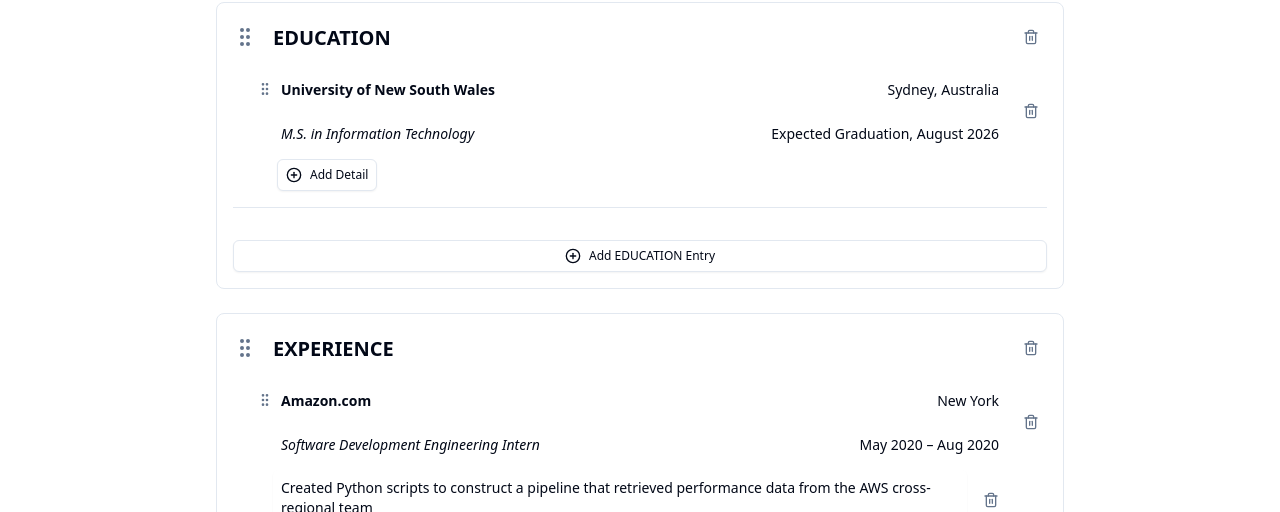
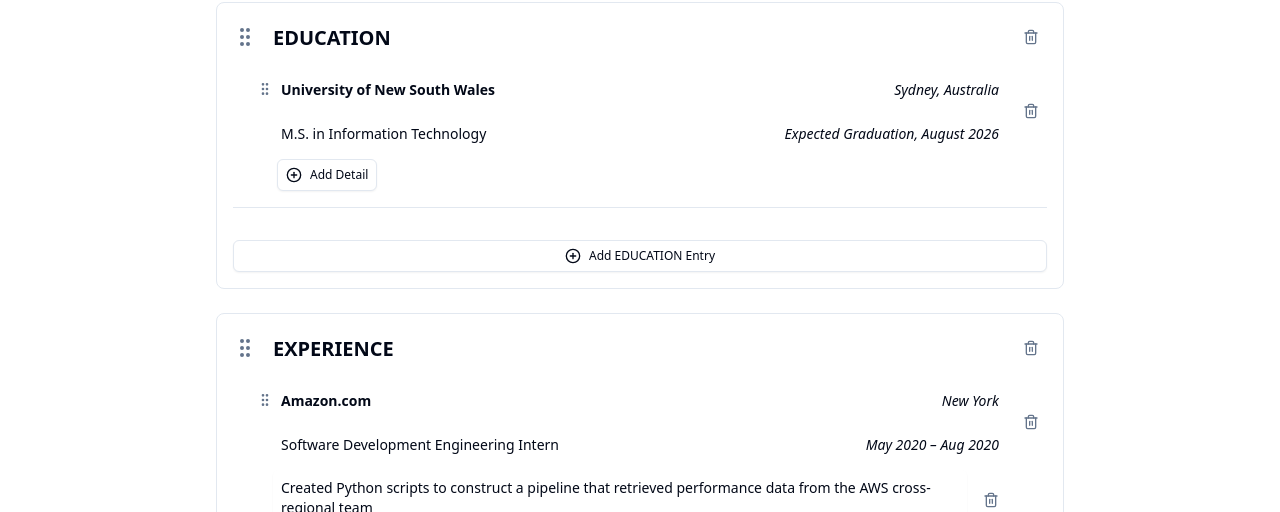
Before and after one commit to Alfie728/Career-Canvas, a Next.js app: page / in a window 1280 px wide. Shown: the part 194-706 px from the top of the page. Built offline with nearby package versions, Linux system fonts and the light colour scheme.

Commit message:
italics for additional details

```diff
--- a/components/Entry.tsx
+++ b/components/Entry.tsx
@@ -82,7 +82,7 @@ export function Entry({
             onChange={(e) =>
               updateEntry(sectionId, entry.id, "location", e.target.value)
             }
-            className="text-right border-none bg-transparent p-2"
+            className="italic text-right border-none bg-transparent p-2"
             placeholder="Additional Details (Organizations, places, etc.)"
           />
           <Input
@@ -90,7 +90,7 @@ export function Entry({
             onChange={(e) =>
               updateEntry(sectionId, entry.id, "subtitle", e.target.value)
             }
-            className="italic border-none bg-transparent p-2"
+            className="border-none bg-transparent p-2"
             placeholder="Subtitle"
           />
           <Input
@@ -98,7 +98,7 @@ export function Entry({
             onChange={(e) =>
               updateEntry(sectionId, entry.id, "date", e.target.value)
             }
-            className="text-right border-none bg-transparent p-2"
+            className="italic text-right border-none bg-transparent p-2"
             placeholder="Additional Details (Dates, time periods, etc.)"
           />
         </div>
```
